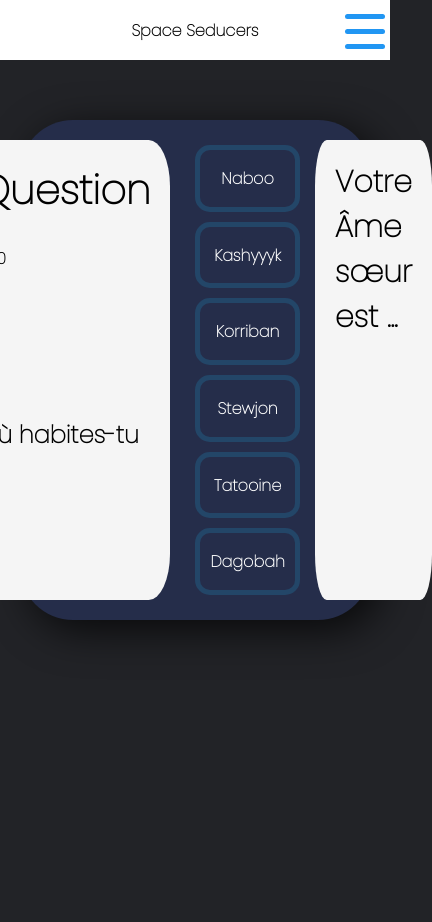
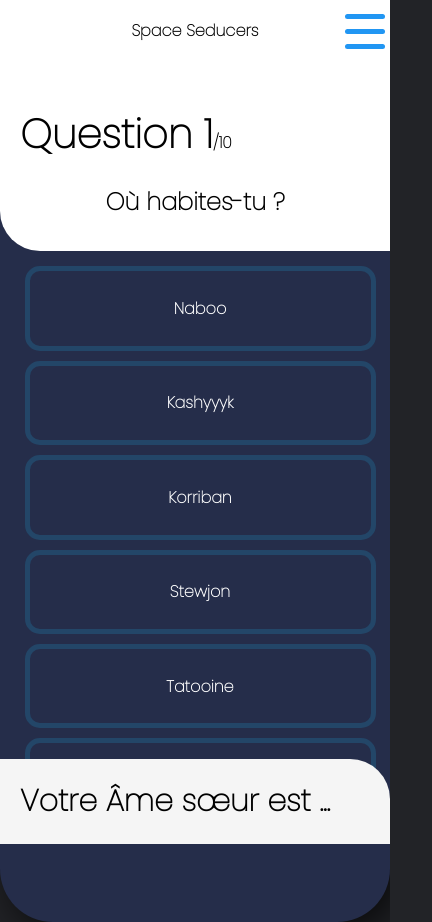
Before and after one commit to yannick-cousin/Hackathon-1, a React (Create React App) app: page /Quizz in a window 390 px wide. Shown: the whole page, 432 px wide, since content can reach past the window. Before the commit the page ends 844 px from the top, so only its background shows below. Built offline with nearby package versions, Linux system fonts and the light colour scheme.

Commit message:
css mobile quiz

```diff
--- a/src/screens/Quizz.css
+++ b/src/screens/Quizz.css
@@ -148,3 +148,71 @@
   button svg {
     margin-right: 5px;
   }
+
+
+  @media (max-width: 800px) {
+
+.app {
+
+  display: flex;
+  flex-direction: column;
+  align-items: center;
+  width: 100%;
+  padding: 0px;
+  top: 0%;
+  position: absolute;
+}
+
+.question-section {
+  display: flex;
+  width: 100%;
+  padding: 10vh 20px 20px 20px;
+  margin: 0px;
+  background-color: white;
+  border-radius: 0px 0px 0px 40px;
+  flex-direction: column;
+  /* position: relative; */
+  top: 0%;
+}
+
+.answer-section {
+  width: 90%;
+  display: flex;
+  flex-direction: column;
+  justify-content: space-between;
+  font-size: 120%;
+  padding: 10px 0px 10px 0px;
+}
+
+
+.loveIs {
+  width: 100%;
+  padding: 20px;
+  background-color: whitesmoke;
+  border-radius:  0px 40px 0px 0px;
+  font-size: 25px;
+  margin: 0px;
+  position: fixed;
+  bottom: 0;
+  right: 0;
+}
+
+.answer-section button {
+  display: flex;
+  flex-direction: column;
+  justify-content: center;
+  height: 10vh;
+  margin: 5px;
+}
+
+.paddingloveIs {
+
+height: 10vh;
+
+}
+
+
+
+
+
+  }
--- a/src/screens/Quizz.js
+++ b/src/screens/Quizz.js
@@ -191,6 +191,8 @@ export default function Quizz() {
 						{answerOption.answerText}
 					</button>)
 				}
+							<div className='paddingloveIs'></div>
+
 			</div>
 			<div className="loveIs">
 				<div className="loveIsText">Votre Âme sœur est ... </div>
```
